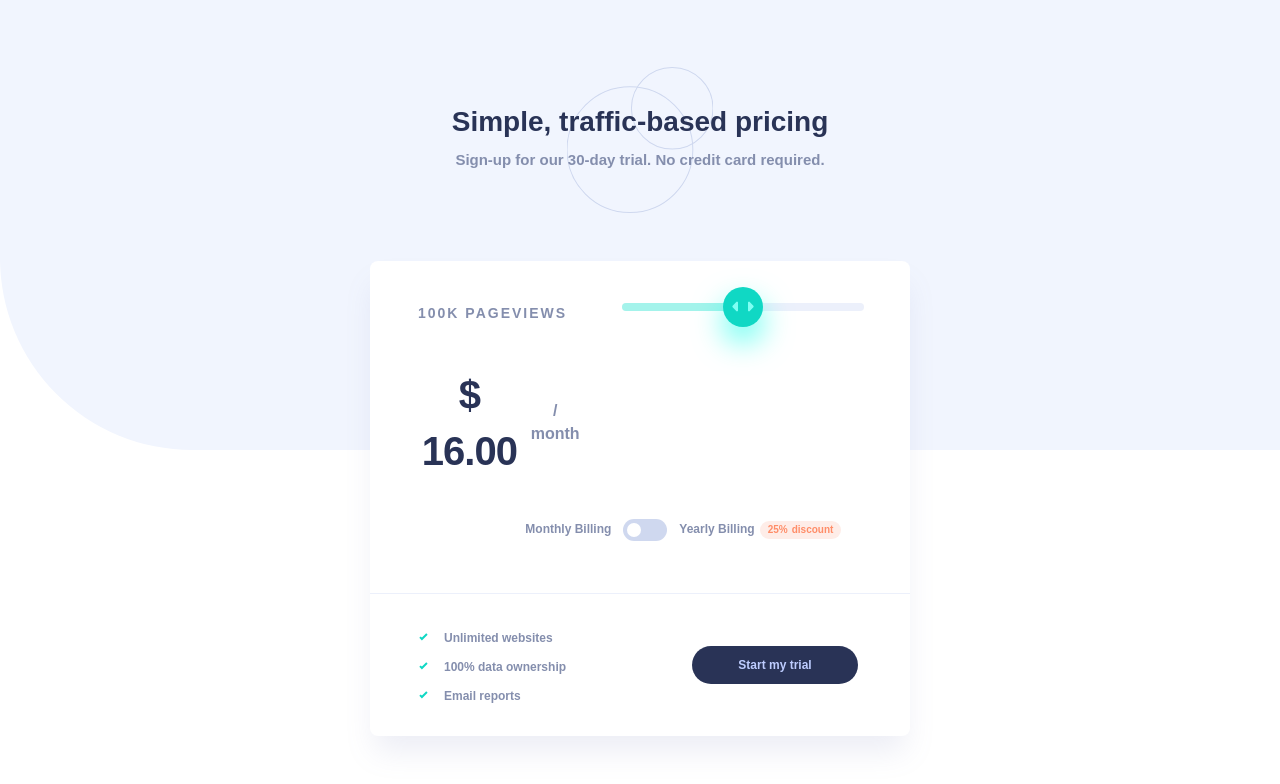
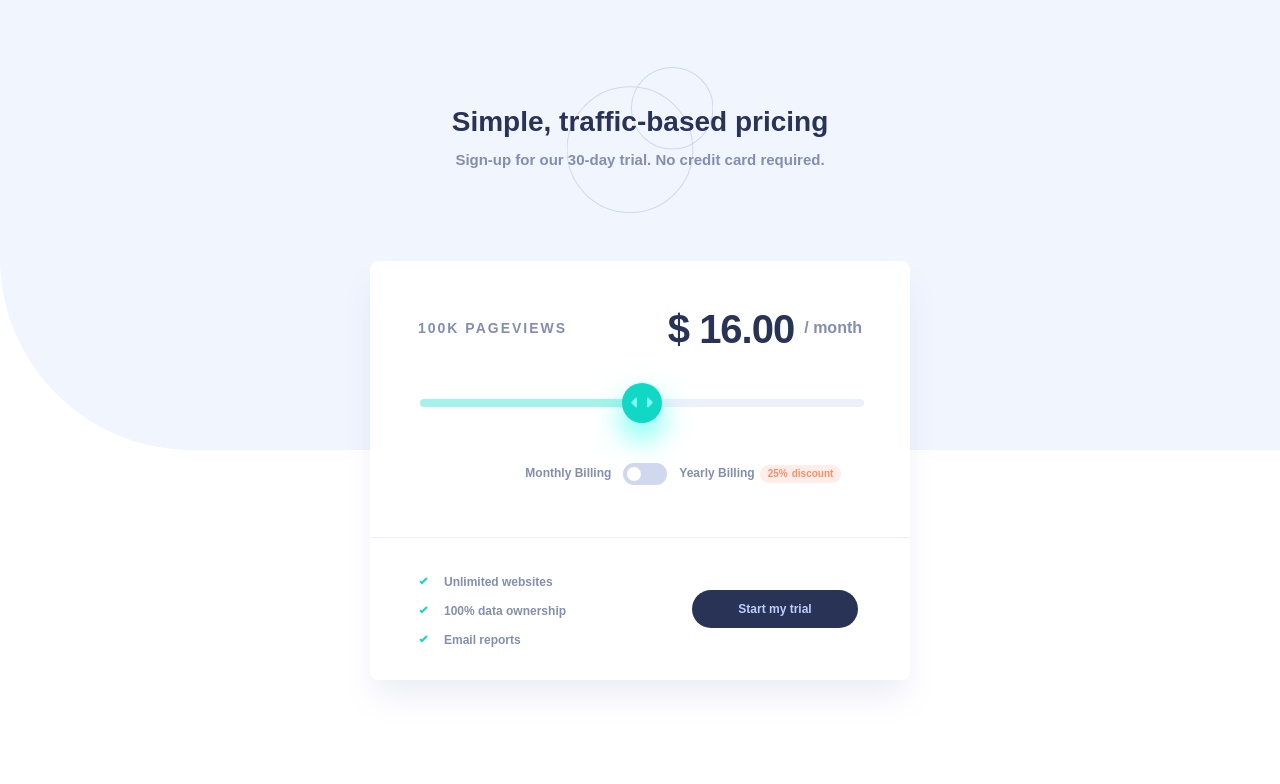
Before and after one commit to annaindistress/frontend-mentor-interactive-pricing-component, a website built with Vite: page src/index.html in a window 1280 px wide. Built offline with nearby package versions, Linux system fonts and the light colour scheme; files whose address does not match are found by name.

Commit message:
Fix validator errors

```diff
--- a/src/styles/components/slider.css
+++ b/src/styles/components/slider.css
@@ -315,12 +315,9 @@
     padding-inline: 48px;
   }
 
-  .slider__label {
+  .slider__input {
     grid-column: 1 / span 2;
     grid-row: 2 / 3;
-  }
-
-  .slider__input {
     margin-block-end: 16px;
   }
 
```
